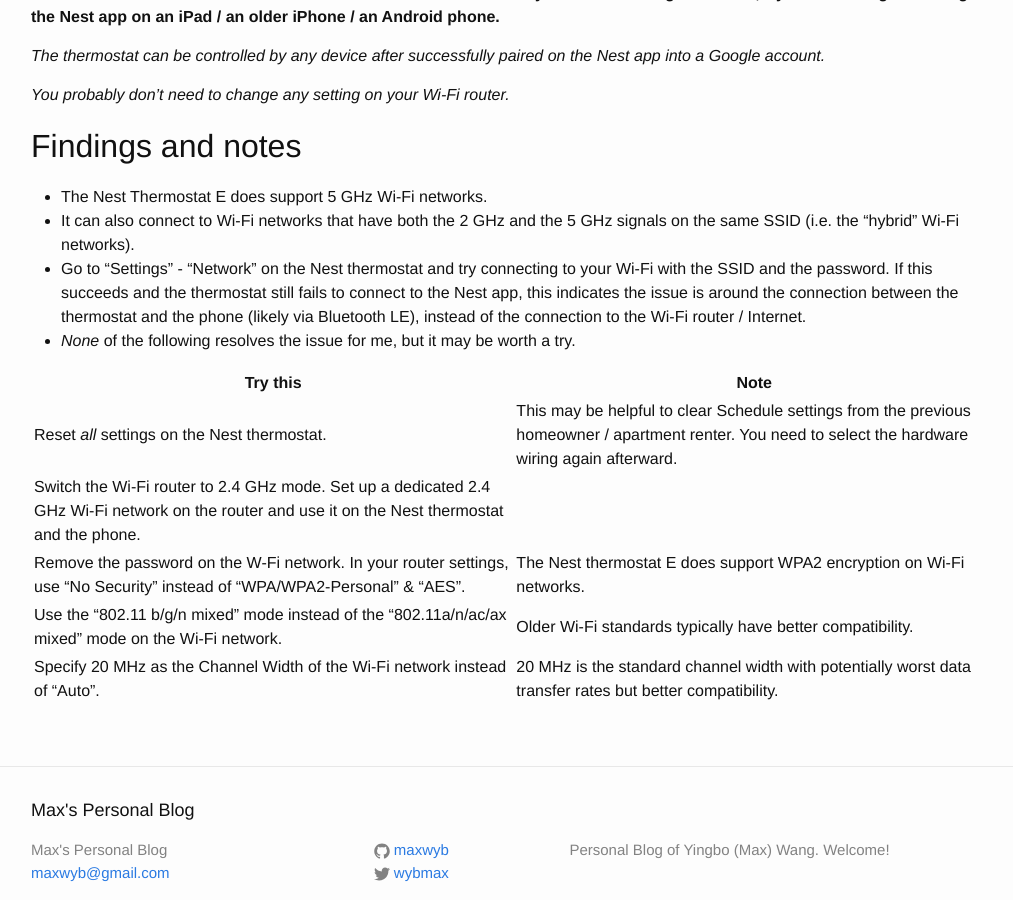
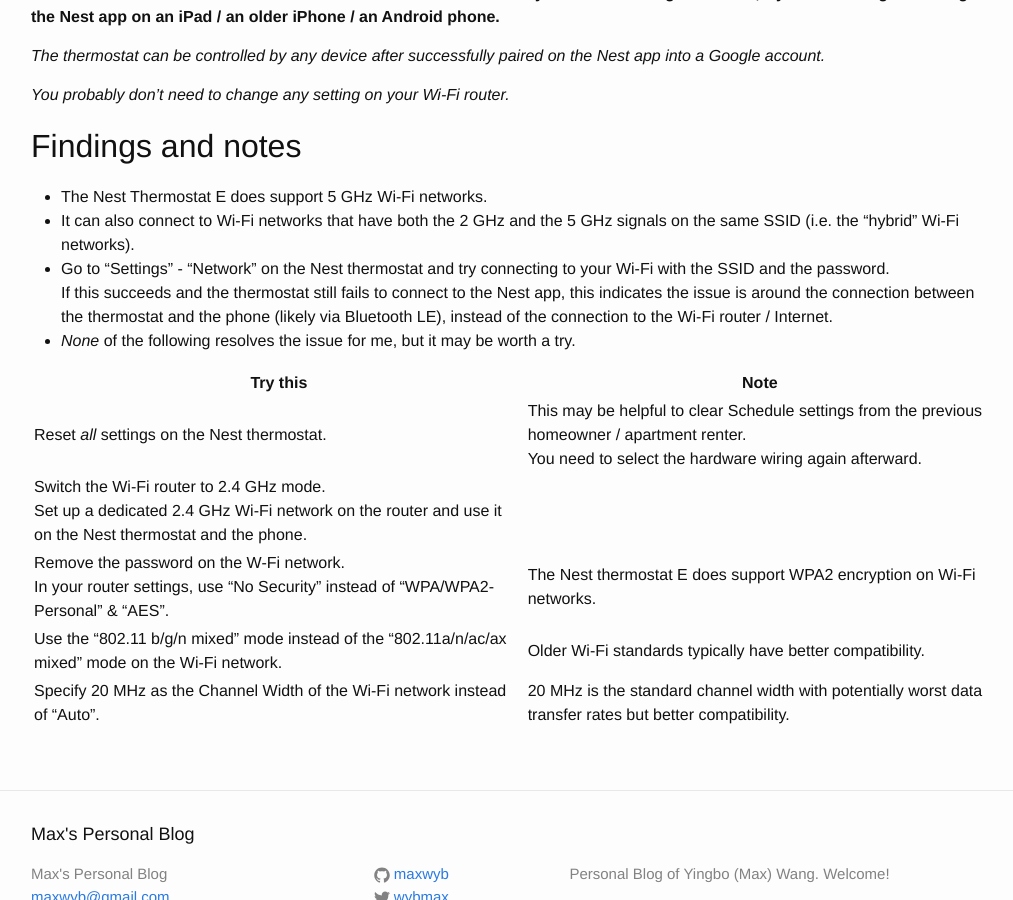
Before and after one commit to maxwyb/maxwyb.github.io, a Jekyll site: the page built from _posts/2025-06-10-nest-thermostat.md, in a window 1280 px wide and 900 px high, scrolled down 639 px. Shown: the whole window, without its empty margins (127-1140 px from the left). Built offline with Jekyll 4.4.1, drawn with Linux system fonts in a browser that asks for light colours.

Commit message:
Line breaks and format adjustments.

```diff
--- a/_posts/2025-06-10-nest-thermostat.md
+++ b/_posts/2025-06-10-nest-thermostat.md
@@ -30,14 +30,14 @@ You could get one of these error messages:
 
 * The Nest Thermostat E does support 5 GHz Wi-Fi networks.
 * It can also connect to Wi-Fi networks that have both the 2 GHz and the 5 GHz signals on the same SSID (i.e. the "hybrid" Wi-Fi networks).
-* Go to "Settings" - "Network" on the Nest thermostat and try connecting to your Wi-Fi with the SSID and the password.
+* Go to "Settings" - "Network" on the Nest thermostat and try connecting to your Wi-Fi with the SSID and the password. \
   If this succeeds and the thermostat still fails to connect to the Nest app, this indicates the issue is around the connection between the thermostat and the phone (likely via Bluetooth LE), instead of the connection to the Wi-Fi router / Internet.
 * *None* of the following resolves the issue for me, but it may be worth a try.
 
 | Try this | Note |
 | -- | -- |
-| Reset *all* settings on the Nest thermostat. | This may be helpful to clear Schedule settings from the previous homeowner / apartment renter. You need to select the hardware wiring again afterward. |
-| Switch the Wi-Fi router to 2.4 GHz mode. Set up a dedicated 2.4 GHz Wi-Fi network on the router and use it on the Nest thermostat and the phone. | |
-| Remove the password on the W-Fi network. In your router settings, use "No Security" instead of "WPA/WPA2-Personal" & "AES". | The Nest thermostat E does support WPA2 encryption on Wi-Fi networks. |
+| Reset *all* settings on the Nest thermostat. | This may be helpful to clear Schedule settings from the previous homeowner / apartment renter. <br>You need to select the hardware wiring again afterward. |
+| Switch the Wi-Fi router to 2.4 GHz mode. <br>Set up a dedicated 2.4 GHz Wi-Fi network on the router and use it on the Nest thermostat and the phone. | |
+| Remove the password on the W-Fi network. <br>In your router settings, use "No Security" instead of "WPA/WPA2-Personal" & "AES". | The Nest thermostat E does support WPA2 encryption on Wi-Fi networks. |
 | Use the "802.11 b/g/n mixed" mode instead of the "802.11a/n/ac/ax mixed" mode on the Wi-Fi network. | Older Wi-Fi standards typically have better compatibility. |
 | Specify 20 MHz as the Channel Width of the Wi-Fi network instead of "Auto". | 20 MHz is the standard channel width with potentially worst data transfer rates but better compatibility. |
```
